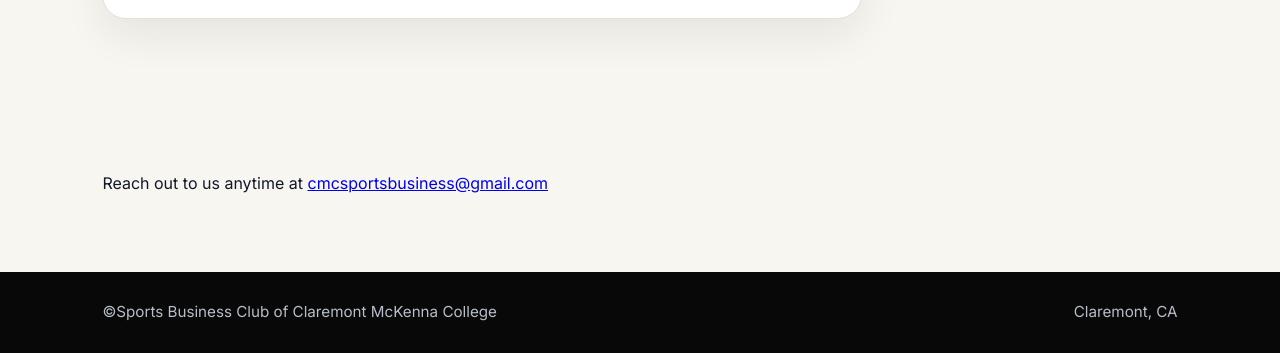
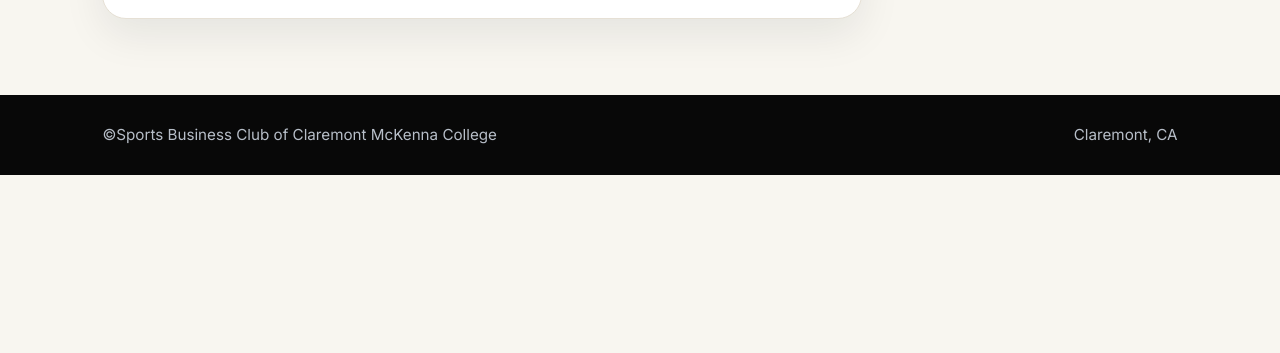
Before and after one commit to CMCSBC/CMC-Sports-Business-Club, a plain HTML site: page join.html in a window 1280 px wide. Shown: the part 756-1109 px from the top of the page. After the commit the page ends 931 px from the top, so only its background shows below. Drawn offline with Linux system fonts and the light colour scheme.

Commit message:
Update join.html

```diff
--- a/join.html
+++ b/join.html
@@ -37,12 +37,6 @@
     </section>
   </main>
 
-<section class="contact-box">
-  <p>
-    Reach out to us anytime at
-    <a href="mailto:cmcsportsbusiness@gmail.com">cmcsportsbusiness@gmail.com</a>
-  </p>
-</section>
 
   <footer>
     <span>©Sports Business Club of Claremont McKenna College</span>
```
